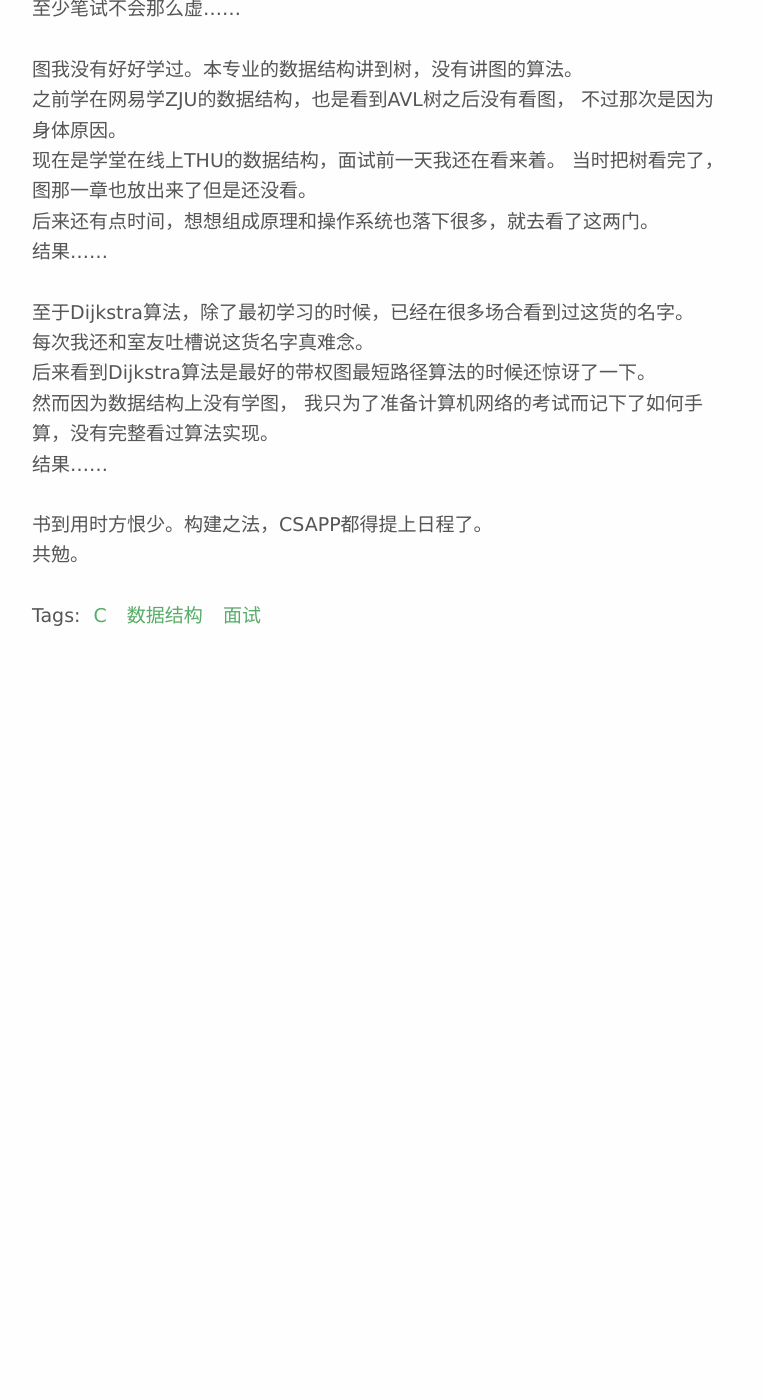
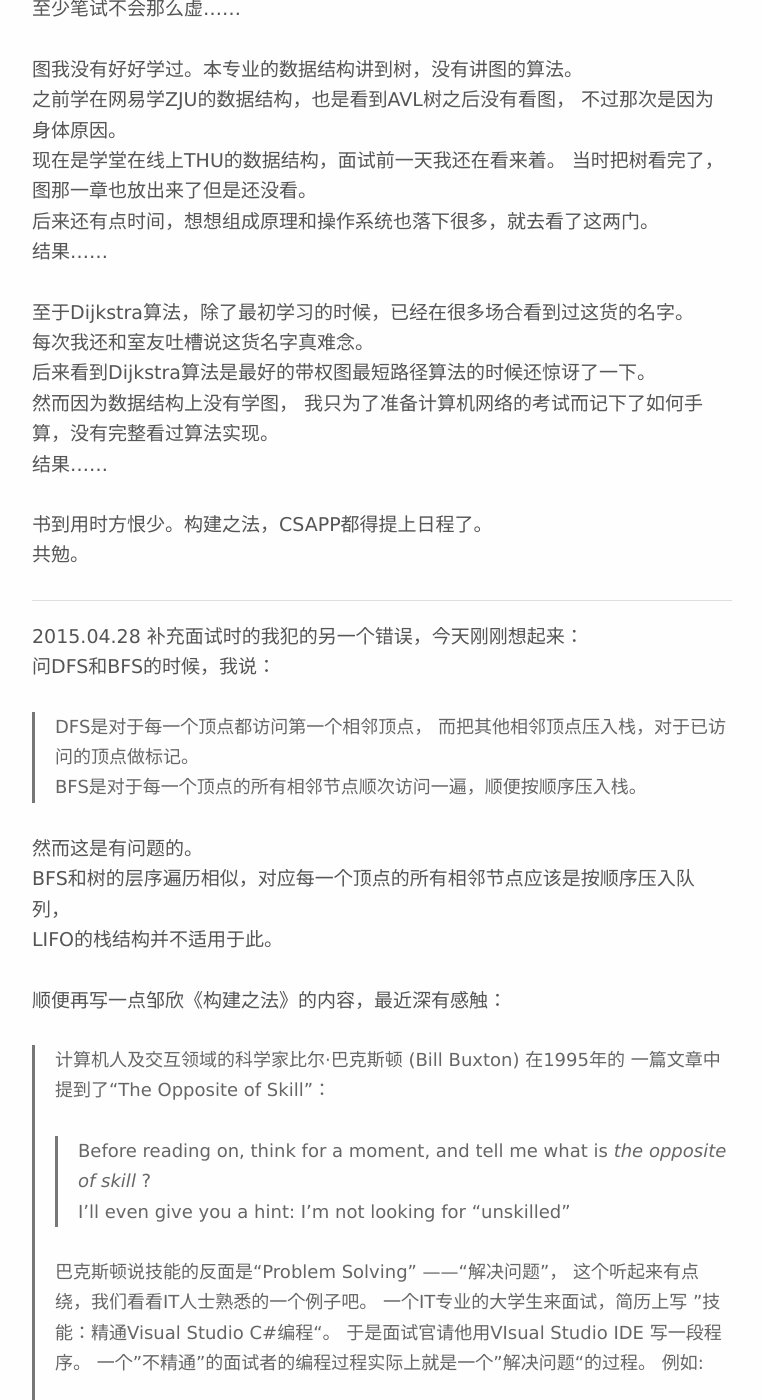
Before and after one commit to XLRES/xlres.github.io, a Jekyll site: the page built from _posts/2015-04-23-interviewing.md, in a window 1280 px wide and 1400 px high, scrolled down 4513 px. Shown: the whole window, without its empty margins (258-1021 px from the left). Built offline with Jekyll 4.4.1, drawn with Linux system fonts in a browser that asks for light colours; Markdown is read by kramdown in place of the engine named in the settings; comment, search, counter and statistics services are not loaded; before the commit the page ends 5143 px from its top, so only the background shows below that; some of the changed text lies outside the part shown.

Commit message:
update interviewing about some mistakes I made in the interviewing

```diff
--- a/_posts/2015-04-23-interviewing.md
+++ b/_posts/2015-04-23-interviewing.md
@@ -191,3 +191,49 @@ O(1).
 
 书到用时方恨少。构建之法，CSAPP都得提上日程了。
 共勉。
+
+---
+
+2015.04.28
+补充面试时的我犯的另一个错误，今天刚刚想起来：
+问DFS和BFS的时候，我说：
+>DFS是对于每一个顶点都访问第一个相邻顶点，
+>而把其他相邻顶点压入栈，对于已访问的顶点做标记。
+>BFS是对于每一个顶点的所有相邻节点顺次访问一遍，顺便按顺序压入栈。
+
+然而这是有问题的。
+BFS和树的层序遍历相似，对应每一个顶点的所有相邻节点应该是按顺序压入队列，
+LIFO的栈结构并不适用于此。
+
+顺便再写一点邹欣《构建之法》的内容，最近深有感触：
+> 计算机人及交互领域的科学家比尔·巴克斯顿 (Bill Buxton) 在1995年的
+> 一篇文章中提到了“The Opposite of Skill”：
+>> Before reading on, think for a moment,
+>> and tell me what is *the opposite of skill* ?
+>> I'll even give you a hint: I'm not looking for "unskilled"
+>
+> 巴克斯顿说技能的反面是“Problem Solving” ——“解决问题”，
+> 这个听起来有点绕，我们看看IT人士熟悉的一个例子吧。
+> 一个IT专业的大学生来面试，简历上写
+> ”技能：精通Visual Studio C#编程“。
+> 于是面试官请他用VIsual Studio IDE 写一段程序。
+> 一个"不精通"的面试者的编程过程实际上就是一个”解决问题“的过程。
+> 例如:
+>
+> - 嗯，怎么开始一个C#的命令行程序呢？
+> - 定义数组是怎么弄的？是 "int [] arr" 还是 "int arr[]"，
+>   还是 ArrayList，还是 Array<T>。哦，我平时都是上网查的。
+>   哦，我不知道还有MSDN网站。
+> - 嗯，为什么编译没过呢，哦，这里少一个分号。
+> - 嗯，怎么设断点？怎么定义命令行参数？额，我要查一查……
+>
+> 你发现他把时间都花在”解决（低层次）问题“上了，你想考察的”算法技能“，
+> ”C#程序设计技能“都无暇顾及。
+> 注意，这是在他认为非常精通的编程工具和编程语言中出现这样的问题。
+> 你要这样的员工么？
+
+当时看到这里想死的心都有了……
+没错，目前来说我就是这样的员工 \_(:з」∠)\_
+被打脸了，还是精确定向打击，神准无比。
+决心从此洗心革面重新coding，希望能在毕业之前从这种状态走出来。
+共勉。
```
